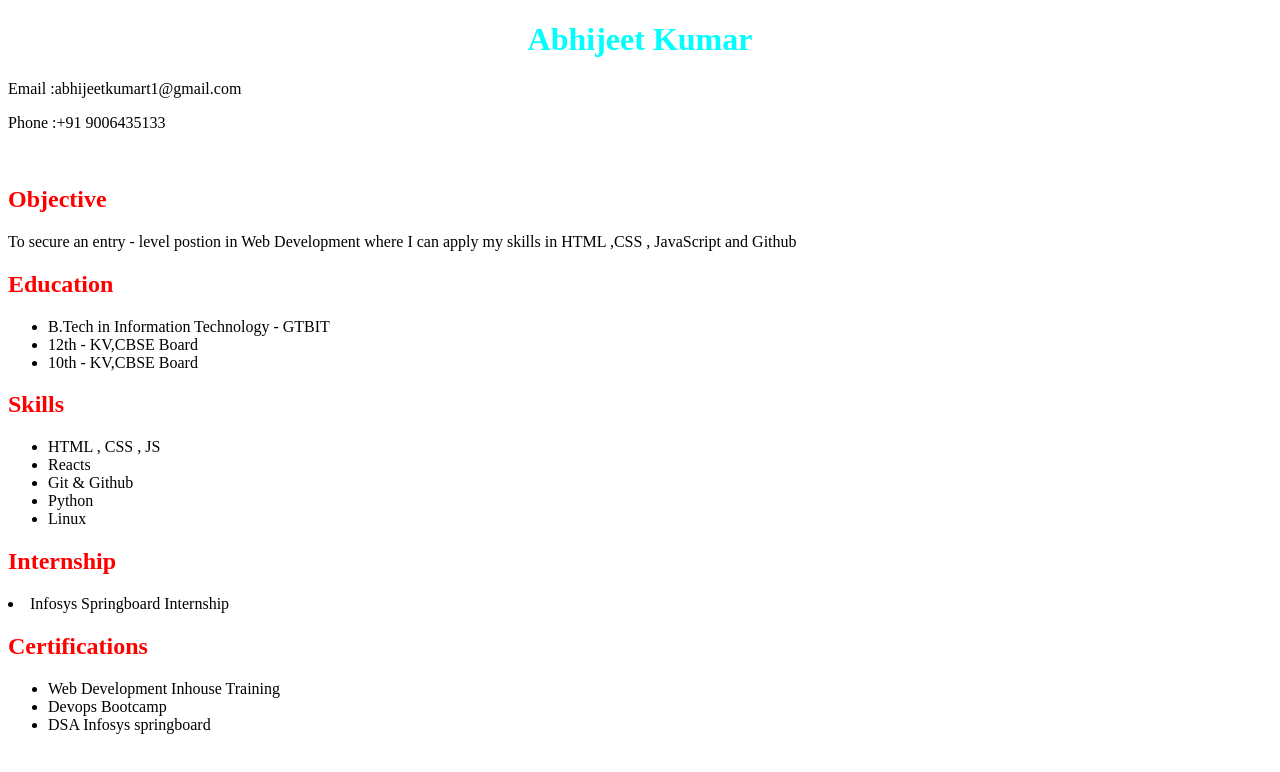
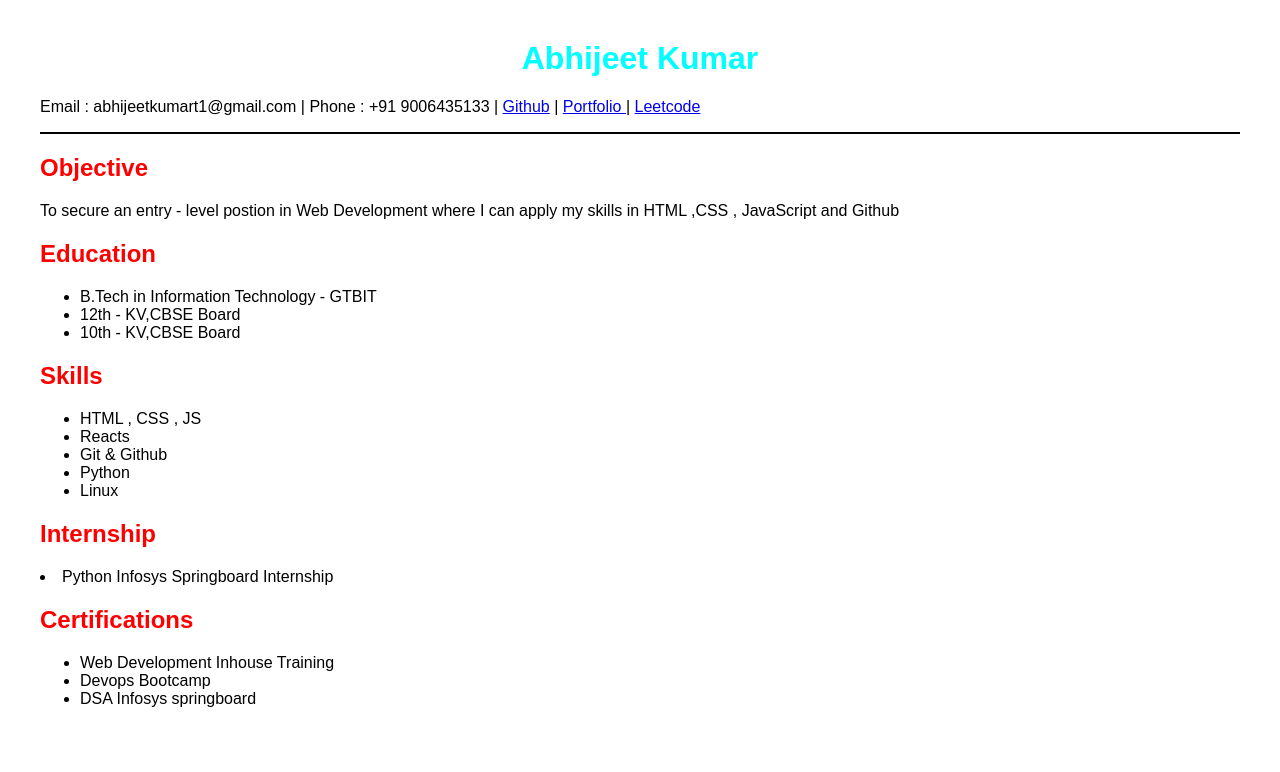
Before and after one commit to abhijeetkumart1/abhi-code, a plain HTML site: page Inhouse training/Resume/resume.html in a window 1280 px wide. Drawn offline with Linux system fonts and the light colour scheme.

Commit message:
Auto push - 09-07-2025

```diff
--- a/Inhouse training/Resume/resume.html
+++ b/Inhouse training/Resume/resume.html
@@ -8,10 +8,9 @@
 </head>
 <body>
     <h1>Abhijeet Kumar</h1>
-    <p>Email :abhijeetkumart1@gmail.com    </p>
-    <p>  Phone :+91 9006435133</p>
+    <p>Email : abhijeetkumart1@gmail.com | Phone : +91 9006435133 |  <a href="github.com/abhijeetkumart1">Github</a> |  <a href="abhijeetkumar.news">Portfolio </a> | <a href="leetcode.com/abhijeetkumart1">Leetcode</a></a>   </p>
 
-    <br>
+    <hr>
 
     <h2>Objective</h2>
     <p>To secure an entry - level postion in Web Development where I can apply my skills in HTML ,CSS , JavaScript and Github</p>
@@ -33,7 +32,7 @@
     </ul>
 
     <h2>Internship</h2>
-    <li>Infosys Springboard Internship</li>
+    <li>Python Infosys Springboard Internship</li>
 
     <h2>Certifications</h2>
     <ul>
--- a/Inhouse training/Resume/style.css
+++ b/Inhouse training/Resume/style.css
@@ -5,3 +5,11 @@ h1{
 h2{
     color: red;
 }
+body{
+    font-family: Arial,sans-serif;
+    margin: 40px;
+
+}
+hr{
+    border: 1px solid black;
+}
```
Also changed, not shown: Inhouse training/Registration Form/index.html (added), Inhouse training/Registration Form/style.css (added).
